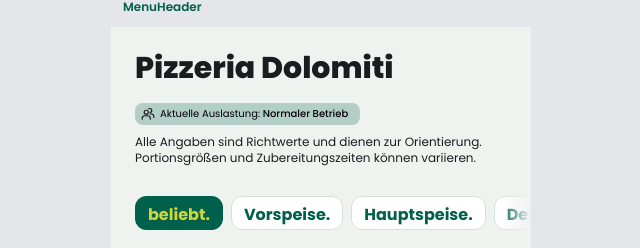
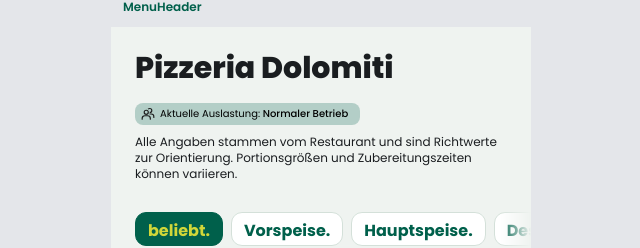
Before and after one commit to makroklar/makroklar, a Next.js app: page /guest/components in a window 1280 px wide. Shown: the part 375-623 px from the top of the page, without its empty margins (319-959 px from the left). Built offline with nearby package versions, Linux system fonts and the light colour scheme.

Commit message:
Gastansicht: Hinweis, dass die Angaben vom Restaurant stammen #13

```diff
--- a/src/areas/guest/components/dish-detail/DishInfo.tsx
+++ b/src/areas/guest/components/dish-detail/DishInfo.tsx
@@ -79,7 +79,7 @@ export function DishInfo({ name, price, duration, kcal, fat, protein, carbs, fpe
       </div>
 
       <p className={styles.notice}>
-        Alle Angaben sind Richtwerte und dienen zur Orientierung. Portionsgrößen und Zubereitungszeiten können variieren.
+        Alle Angaben stammen vom Restaurant und sind Richtwerte zur Orientierung. Portionsgrößen und Zubereitungszeiten können variieren.
       </p>
 
       <InjectionHintDialog open={hintOpen} fpe={fpe} hours={fpeHours} onConfirm={() => setHintOpen(false)} />
--- a/src/areas/guest/components/menu/MenuHeader.tsx
+++ b/src/areas/guest/components/menu/MenuHeader.tsx
@@ -24,7 +24,7 @@ export function MenuHeader({
       <h1 className={styles.name}>{restaurantName}</h1>
       <OccupancyBadge status={occupancy} />
       <p className={styles.notice}>
-        Alle Angaben sind Richtwerte und dienen zur Orientierung. Portionsgrößen und Zubereitungszeiten können
+        Alle Angaben stammen vom Restaurant und sind Richtwerte zur Orientierung. Portionsgrößen und Zubereitungszeiten können
         variieren.
       </p>
       <div className={styles.tabs}>
```
